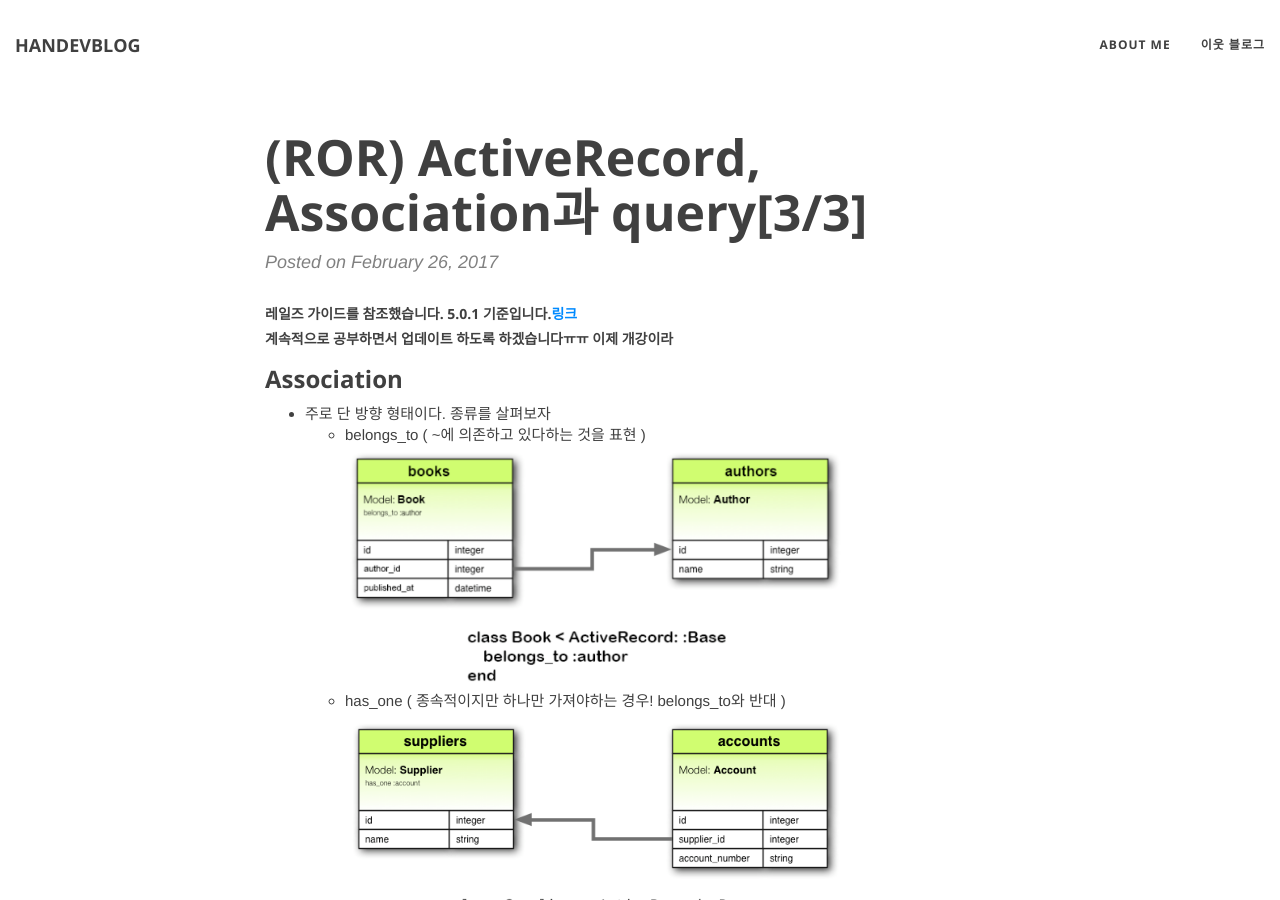
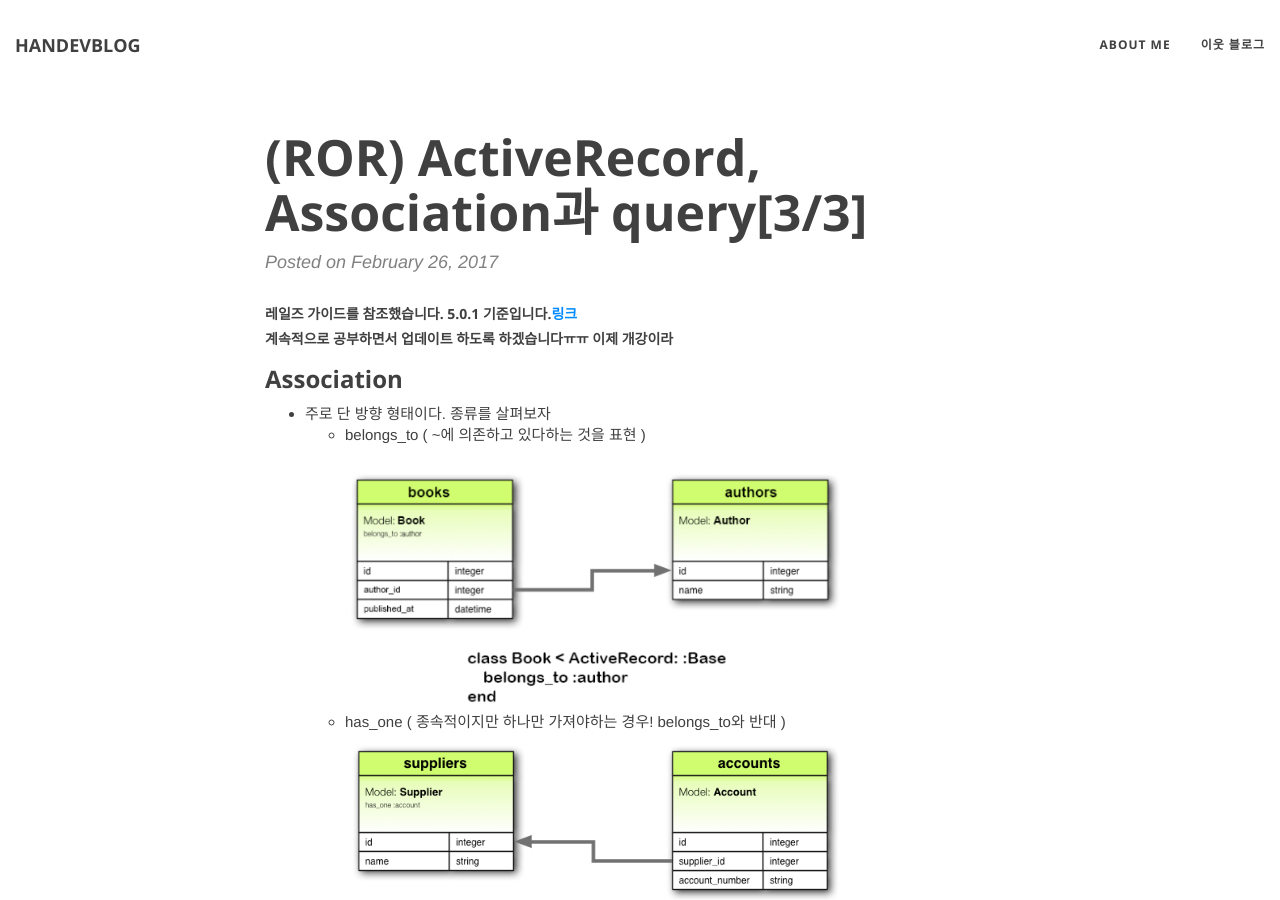
Before and after one commit to hanjungv/hanjungv.github.io, a Jekyll site: the page built from _posts/2017-02/26/2017-02-26-1_ROR_ActiveRecord3.markdown, in a window 1280 px wide and 900 px high. Built offline with Jekyll 4.4.1, drawn with Linux system fonts in a browser that asks for light colours; nearby versions of some CDN libraries; comment, search, counter and statistics services are not loaded.

Commit message:
new post photo error change

```diff
--- a/_posts/2017-02/26/2017-02-26-1_ROR_ActiveRecord3.markdown
+++ b/_posts/2017-02/26/2017-02-26-1_ROR_ActiveRecord3.markdown
@@ -11,12 +11,12 @@ category: ROR
 
 ### Association
 * 주로 단 방향 형태이다. 종류를 살펴보자
-    * belongs_to ( ~에 의존하고 있다하는 것을 표현 )
-    <br/><img src = '/post_img/201702/26/1.png' width=500/><br/>
-    * has_one ( 종속적이지만 하나만 가져야하는 경우! belongs_to와 반대 )
-    <br/><img src = '/post_img/201702/26/2.png' width=500/><br/>
-    * has_many ( 종속적인데 여러개를 가질 수 있는 경우! belongs_to와 반대 )
-    <br/><img src = '/post_img/201702/26/3.png' width=500/><br/>
+    * belongs_to ( ~에 의존하고 있다하는 것을 표현 )<br/><br/>
+<img src = '/post_img/201702/26/1.png' width=500/><br/>
+    * has_one ( 종속적이지만 하나만 가져야하는 경우! belongs_to와 반대 )<br/>
+<img src = '/post_img/201702/26/2.png' width=500/><br/>
+    * has_many ( 종속적인데 여러개를 가질 수 있는 경우! belongs_to와 반대 )<br/>
+<img src = '/post_img/201702/26/3.png' width=500/><br/>
     * has_many :through ( M:N관계를 나타낼 때 사용, 중간테이블을 놓고 바인딩 시킴 )
     <br/><img src = '/post_img/201702/26/4.png' width=500/><br/>
     * has_one :through (거~의안씀)
```
